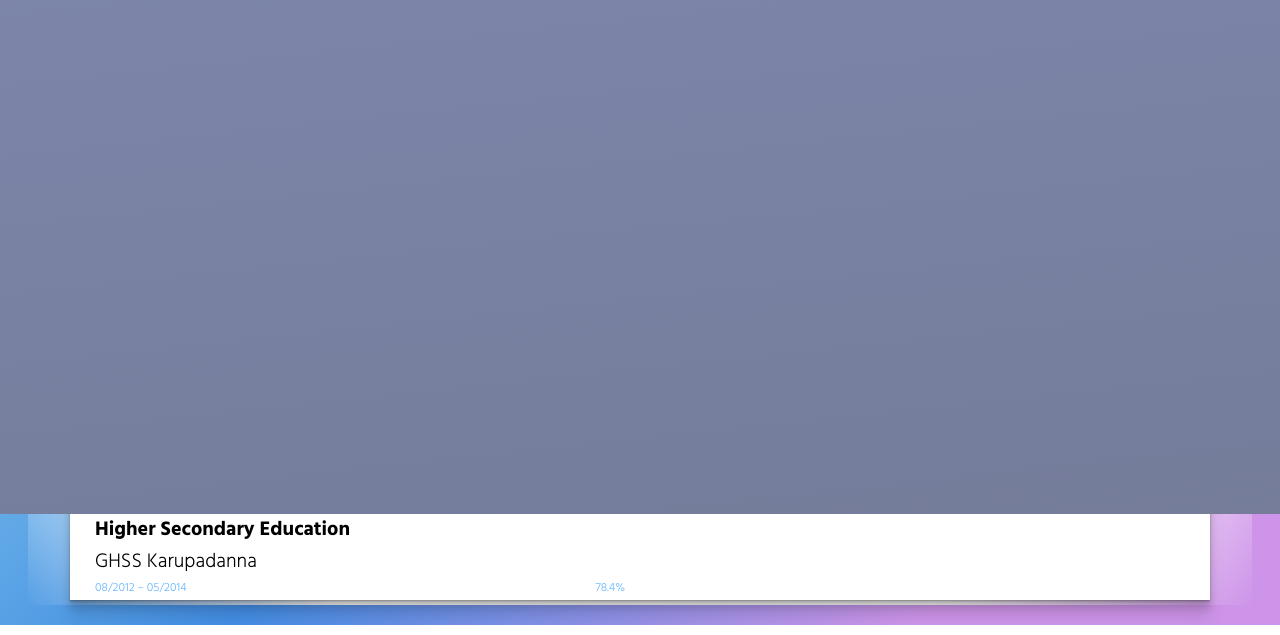
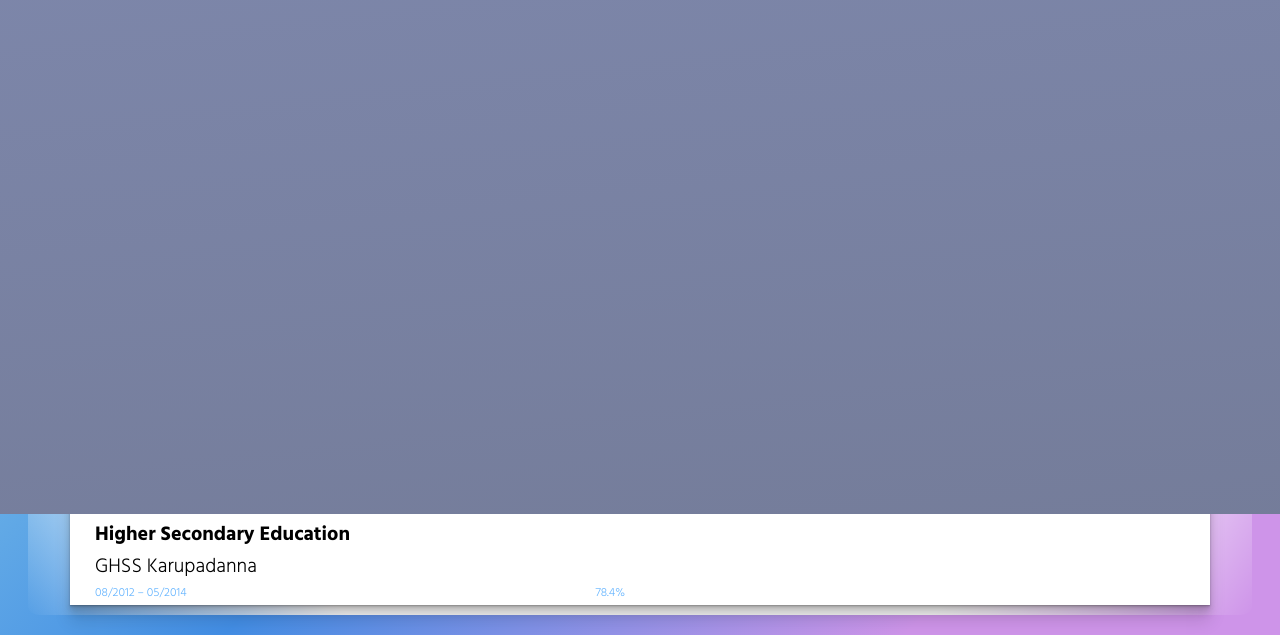
Before and after one commit to nijeesh4all/portfolio, a website built with webpack: page src/index.html in a window 1280 px wide. Shown: the part 286-921 px from the top of the page. Built offline with nearby package versions, Linux system fonts and the light colour scheme.

Commit message:
minor changes

```diff
--- a/src/app/css/index.scss
+++ b/src/app/css/index.scss
@@ -8,7 +8,7 @@ $text-light: white;
 
 body {
     font-family: "Hind", sans-serif;
-    background: rgb(174,238,235);
+    background: rgb(174,238,234);
     background: linear-gradient(135deg, rgba(174,238,235,1) 0%, rgba(66,141,228,1) 52%, rgba(206,148,233,1) 83%);
 }
 
@@ -16,7 +16,8 @@ body {
     background: rgb(255,255,255);
     background: radial-gradient(circle, rgba(255,255,255,1) 70%, rgba(162,123,40,0) 100%);
     margin: 20px;
-    padding: 5px;
+    padding: 10px;
+    border-radius: 1%;
 }
 
 .hidden {
@@ -108,6 +109,11 @@ header.header {
                 display: block;
             }
         }
+
+        .gradient-cover{
+            margin: 5px;
+            padding: 0;
+        }
     }
 }
 
```
Also changed, not shown: src/index.html (+4 -0 lines).
